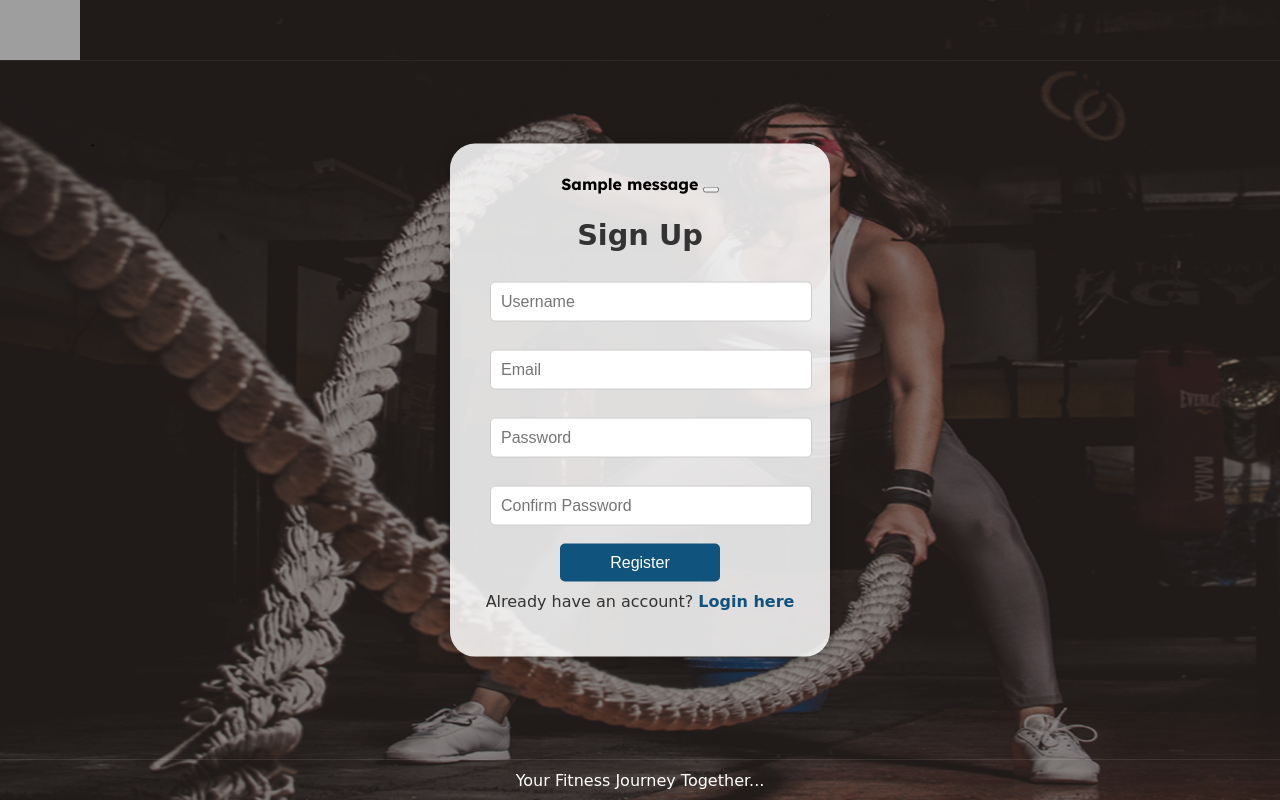
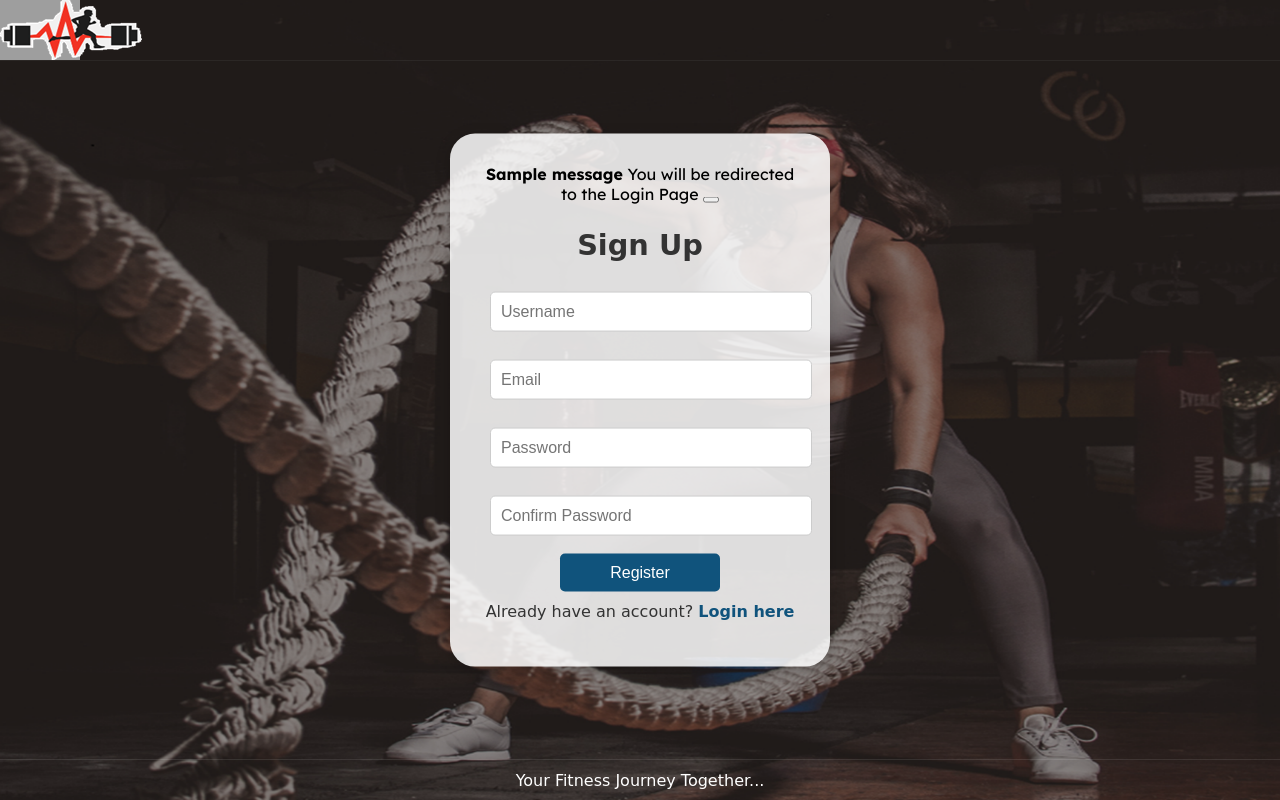
Before and after one commit to PreciousEzeigbo/Portfolio_project, a Flask app: page /signup in a window 1280 px wide. Run offline with Flask 3, Linux system fonts and the light colour scheme; tables that the repository leaves empty hold one stand-in row (values such as "Sample post"); one stand-in notice (Sample message) is shown; grey boxes are pictures that could not be loaded.

Commit message:
Updating

```diff
--- a/blueprintapp/routes.py
+++ b/blueprintapp/routes.py
@@ -39,11 +39,12 @@ def register_routes(app, db, bcrypt):
                 flash("Email already in use", 'danger')
                 return redirect(url_for('signup'))
 
+            # Create and save the new user
+            user = User(username=username, email=email)
+
+
             # Hash the password
-            hashed_password = bcrypt.generate_password_hash(password).decode('utf-8')
-
-            # Create and save the new user
-            user = User(username=username, email=email, password=hashed_password)
+            user.set_password(password)
 
             db.session.add(user)
             db.session.commit()
--- a/blueprintapp/templates/404.html
+++ b/blueprintapp/templates/404.html
@@ -0,0 +1,5 @@
+<br/>
+<center>
+    <h1>404 Error</h1>
+    <p>Page Not Found - Try Again...</p>
+</center>
--- a/blueprintapp/templates/base.html
+++ b/blueprintapp/templates/base.html
@@ -6,7 +6,7 @@
     <title>{% block title %}FitConnect{% endblock %}</title>
     <link rel="stylesheet" href="{{ url_for('static', filename='css/styles.css') }}">
     {% block extra_css %}{% endblock %}
-    <link rel="icon" href="{{ url_for('static', filename='images/logo.png') }}" type="image/png">
+    <link rel="icon" href="{{ url_for('static', filename='images/logo.png') }}">
 </head>
 <body>
     <header>
@@ -17,23 +17,8 @@
     </header>
     <div class="background-container">
         {% block background_images %}{% endblock %}
-
         <div class="form-container">
-            {% block content %}
-                {% with messages = get_flashed_messages(with_categories=True) %}
-                    {% if messages %}
-                        <div class="flash-messages">
-                            {% for category, message in messages %}
-                                <div class="alert alert-{{ category }} alert-dismissible fade show" role="alert">
-                                    <strong>{{ message }}</strong>
-                                    <button type="button" class="btn-close" data-bs-dismiss="alert" aria-label="Close"></button>
-                                </div>
-                            {% endfor %}
-                        </div>
-                    {% endif %}
-                {% endwith %}
-                {% block inner_content %}{% endblock %}
-            {% endblock %}
+            {% block content %}{% endblock %}
         </div>
     </div>
 
--- a/blueprintapp/templates/forgotten.html
+++ b/blueprintapp/templates/forgotten.html
@@ -1,6 +1,12 @@
 {% extends "base.html" %}
 
 {% block title %}Forgotten Password - FitConnect{% endblock %}
+
+{% block logo %}
+    <a href="{{ url_for('index') }}">
+        <img src="{{ url_for('static', filename='images/logo.png') }}" alt="FitConnect Logo" class="logo-image">
+    </a>
+{% endblock %}
 
 {% block background_images %}
 <img src="{{ url_for('static', filename='images/workout-image.png') }}" class="background-image active">
--- a/blueprintapp/templates/signup.html
+++ b/blueprintapp/templates/signup.html
@@ -1,6 +1,12 @@
 {% extends "base.html" %}
 
 {% block title %}Signup - FitConnect{% endblock %}
+
+{% block logo %}
+    <a href="{{ url_for('index') }}">
+        <img src="{{ url_for('static', filename='images/logo.png') }}" alt="FitConnect Logo" class="logo-image">
+    </a>
+{% endblock %}
 
 {% block background_images %}
 <img src="{{ url_for('static', filename='images/workout-image.png') }}" class="background-image active">
@@ -9,7 +15,14 @@
 <img src="{{ url_for('static', filename='images/workout-image4.png') }}" class="background-image">
 {% endblock %}
 
-{% block inner_content %}
+{% block content %}
+{% for message in get_flashed_messages() %}
+    <div class="alert alert-warning alert-dismissible fade show" role="alert">
+        <strong>{{ message }}</strong> You will be redirected to the Login Page
+        <button type="button" class="btn-close" data-bs-dismiss="alert" aria-label="Close"></button>
+    </div>
+{% endfor %}
+
 <form action="{{ url_for('signup') }}" method="POST" class="form register-form">
     <h2 class="title">Sign Up</h2>
     <div class="input-field">
```
Also changed, not shown: blueprintapp/templates/login.html (+13 -0 lines).
